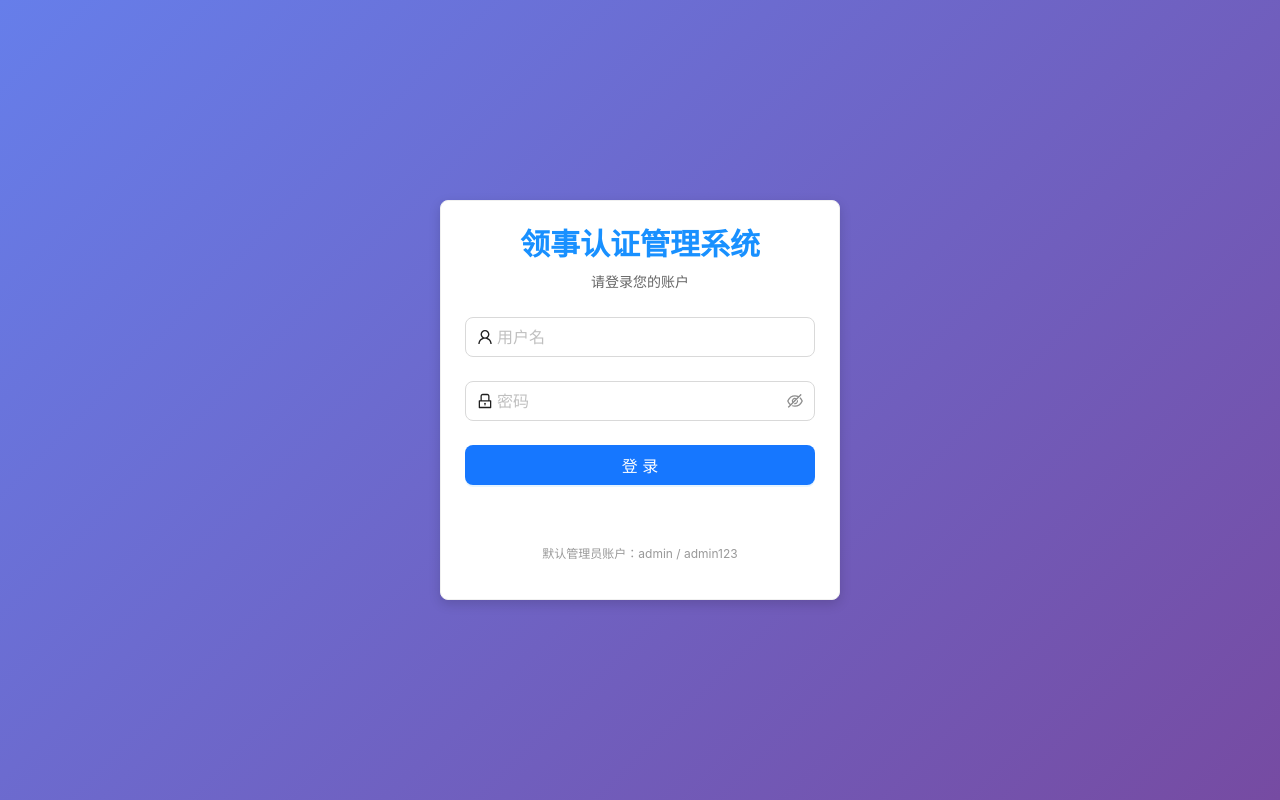
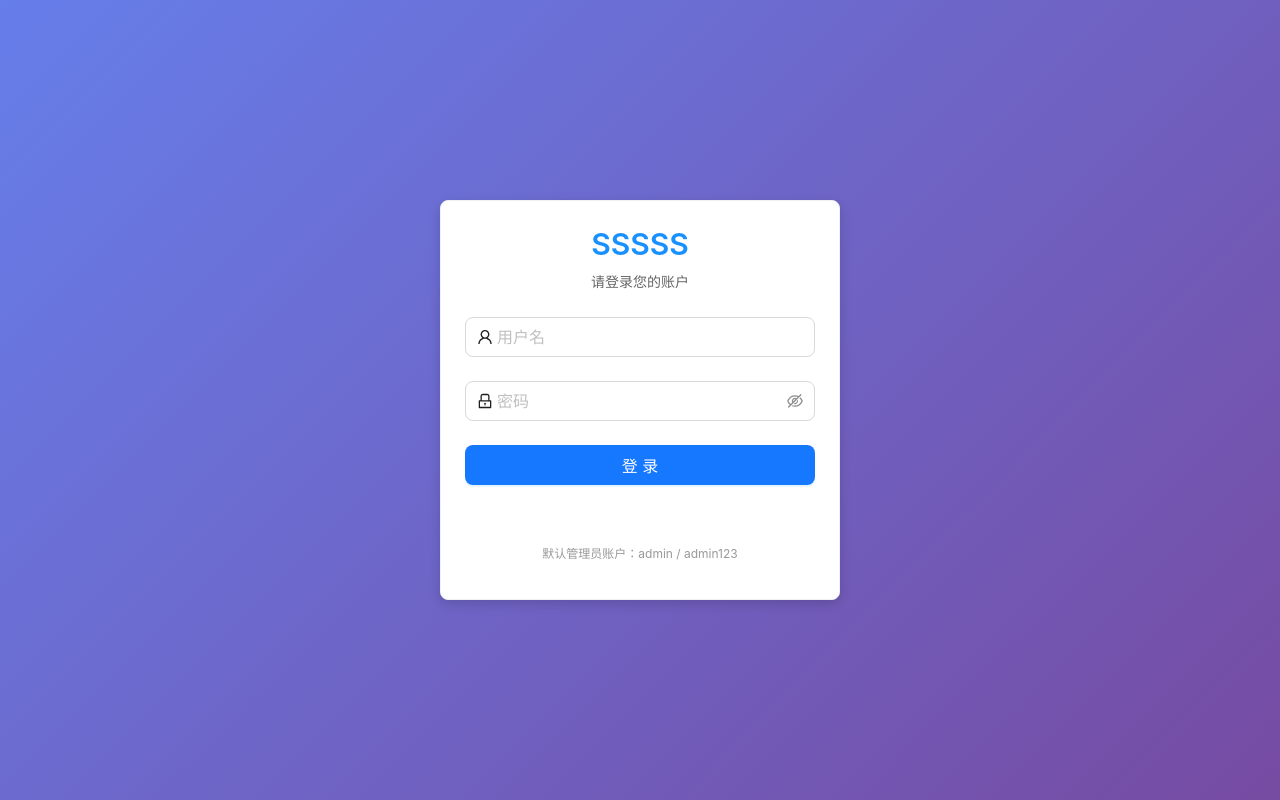
Before and after one commit to Jaytew94/legal-admin-system, a React (Create React App) app in the folder legal.consulargo.io/frontend/: page /login in a window 1280 px wide. Built offline with nearby package versions, Linux system fonts and the light colour scheme; no server answers.

Commit message:
feat: 修改系统标题从'领事认证管理系统'改为'SSSSS'

```diff
--- a/legal.consulargo.io/frontend/public/index.html
+++ b/legal.consulargo.io/frontend/public/index.html
@@ -24,7 +24,7 @@
       work correctly both with client-side routing and a non-root public URL.
       Learn how to configure a non-root public URL by running `npm run build`.
     -->
-    <title>React App</title>
+    <title>SSSSS</title>
   </head>
   <body>
     <noscript>You need to enable JavaScript to run this app.</noscript>
--- a/legal.consulargo.io/frontend/src/components/Layout/Header.tsx
+++ b/legal.consulargo.io/frontend/src/components/Layout/Header.tsx
@@ -36,7 +36,7 @@ const Header: React.FC = () => {
     }}>
       <div style={{ display: 'flex', alignItems: 'center' }}>
         <h2 style={{ margin: 0, color: '#1890ff' }}>
-          领事认证管理系统
+          SSSSS
         </h2>
       </div>
 
--- a/legal.consulargo.io/frontend/src/components/Layout/Sidebar.tsx
+++ b/legal.consulargo.io/frontend/src/components/Layout/Sidebar.tsx
@@ -50,7 +50,7 @@ const Sidebar: React.FC = () => {
       }}
     >
       <div style={{ padding: '16px', textAlign: 'center', borderBottom: '1px solid #f0f0f0' }}>
-        <h3 style={{ margin: 0, color: '#1890ff' }}>法律认证系统</h3>
+        <h3 style={{ margin: 0, color: '#1890ff' }}>SSSSS</h3>
       </div>
       <Menu
         mode="inline"
--- a/legal.consulargo.io/frontend/src/pages/Login.tsx
+++ b/legal.consulargo.io/frontend/src/pages/Login.tsx
@@ -35,7 +35,7 @@ const Login: React.FC = () => {
         <Space direction="vertical" size="large" style={{ width: '100%' }}>
           <div style={{ textAlign: 'center' }}>
             <Title level={2} style={{ margin: 0, color: '#1890ff' }}>
-              领事认证管理系统
+              SSSSS
             </Title>
             <p style={{ color: '#666', margin: '8px 0 0 0' }}>
               请登录您的账户
--- a/legal.consulargo.io/frontend/src/pages/VerificationPage.tsx
+++ b/legal.consulargo.io/frontend/src/pages/VerificationPage.tsx
@@ -116,7 +116,7 @@ const VerificationPage: React.FC = () => {
       <Card>
         <div style={{ textAlign: 'center', marginBottom: '24px' }}>
           <QrcodeOutlined style={{ fontSize: '48px', color: '#1890ff', marginBottom: '16px' }} />
-          <Title level={2} style={{ margin: 0 }}>法律认证记录验证</Title>
+          <Title level={2} style={{ margin: 0 }}>SSSSS 记录验证</Title>
           <p style={{ color: '#666', margin: '8px 0 0 0' }}>
             此记录已通过官方验证
           </p>
```
